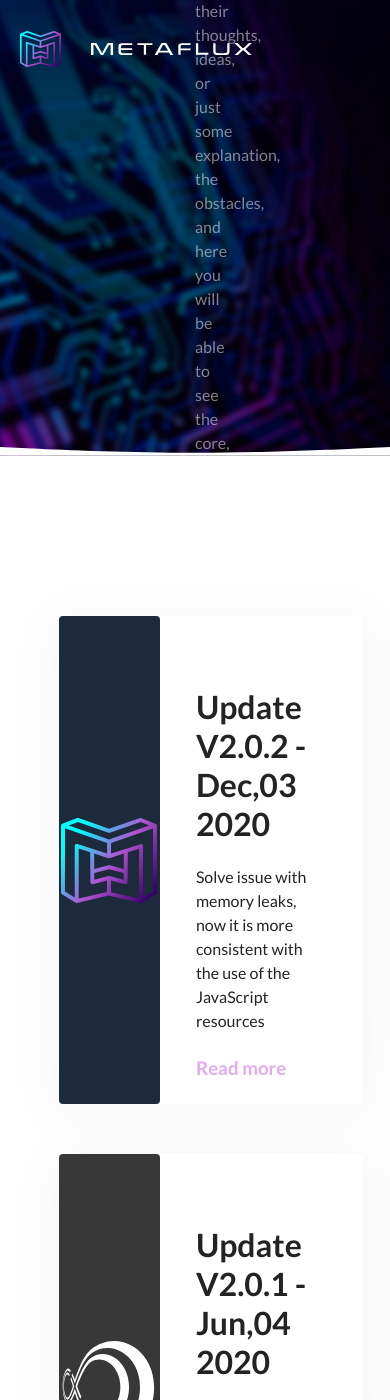
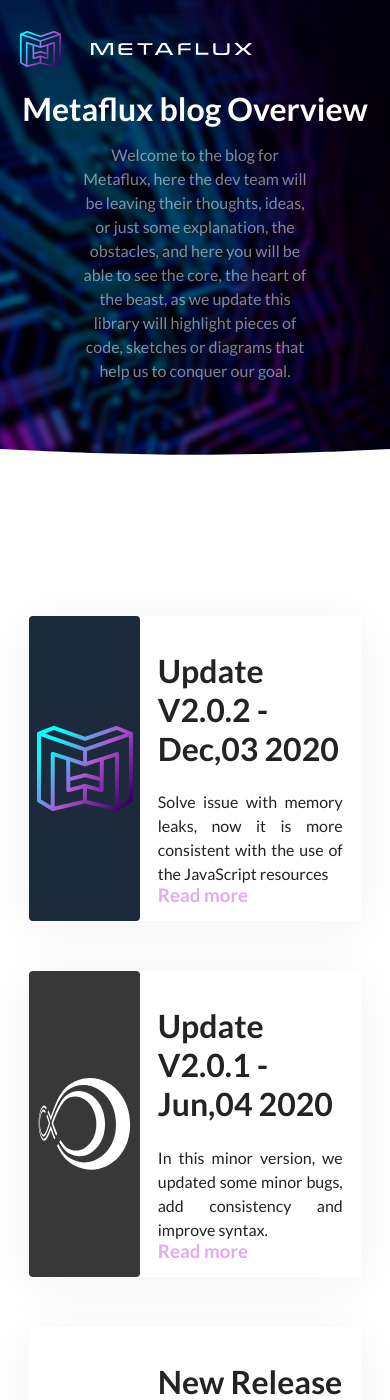
Before and after one commit to rebelstackio/metaflux, a Jekyll site: the page built from docs/blog.md, in a window 390 px wide and 1400 px high. Built offline with Jekyll 4.4.1, drawn with Linux system fonts in a browser that asks for light colours; a script that is not in the unit is left out; some of the changed text lies outside the part shown.

Commit message:
add mobile to docs, blog and community views

```diff
--- a/docs/_sass/docstrap/base.scss
+++ b/docs/_sass/docstrap/base.scss
@@ -1,6 +1,7 @@
 * {
 	font-family: unset !important;
 	box-sizing: border-box;
+	max-width: 100vw;
 }
 
 html, body {
--- a/docs/_sass/docstrap/docs.scss
+++ b/docs/_sass/docstrap/docs.scss
@@ -169,7 +169,7 @@
 	padding-top: 217px;
 	> svg {
 		position: absolute;
-		bottom: 0;
+		bottom: -2px;
 	}
 	> p {
 		padding: 0 10em;
--- a/docs/_sass/docstrap/responsive.scss
+++ b/docs/_sass/docstrap/responsive.scss
@@ -71,4 +71,79 @@
 		.main-content {
 			padding-bottom: 2em !important;
 		}
+		.md-content {
+			margin-left: 0 !important;
+			padding: 57px 15px !important;
+			max-width: 100vw !important;
+			&.no-menu {
+				padding: 0 !important;
+				padding-bottom: 2em !important;
+			}
+			.socials.big {
+				max-width: 85vw !important;
+				.icon > * {
+					font-size: 5em !important;
+				}
+				.social-item > .description {
+					padding: 35px 15px !important;
+					text-align: justify;
+				}
+				& h2 {
+					text-align: left;
+				}
+			}
+			ul {
+				padding: 10px 10px !important;
+				max-width: 345px !important;
+				place-self: center !important;
+			}
+			.highlighter-rouge {
+				padding: 20px !important;
+			}
+			.language-plaintext {
+				padding: 5px !important;
+			}
+			.doc-text-wrapper {
+				padding: 0 30px !important;
+			}
+			.highlight::before {
+				width: 5px !important;
+				left: -5px !important;
+			}
+			.blog-init {
+				max-width: 85vw !important;
+				grid-template-columns: unset !important;
+				row-gap: 50px;
+				.content {
+					padding: 35px 18px !important;
+					> a {
+						bottom: 0 !important;
+					}
+					> p {
+						text-align: justify;
+					}
+				}
+			}
+		}
+		.bottom-banner {
+			padding: 90px 30px 28px 30px !important;
+			max-width: 85vw !important;
+			background-size: cover !important;
+			> h1, p {
+				text-align: center !important;
+				max-width: unset !important;
+			}
+		}
+		.p-menu-box {
+			z-index: 2 !important;
+		}
+		pretty-menu.p-mobile-toggled::before {
+			z-index: 2 !important;
+		}
+		.faq-banner > p, .community-banner > p, .blog-banner > p {
+			padding: 0 !important;
+		}
+		.faq-banner, .community-banner, .blog-banner {
+			padding-top: 0 !important;
+		}
 	}
--- a/docs/_sass/docstrap/sidebar.scss
+++ b/docs/_sass/docstrap/sidebar.scss
@@ -5,6 +5,7 @@ pretty-menu {
 
 	& .p-menu-box {
 		width: 15vw;
+		z-index: 2;
 	}
 
 	& .p-menu-item-box.selected {
```
